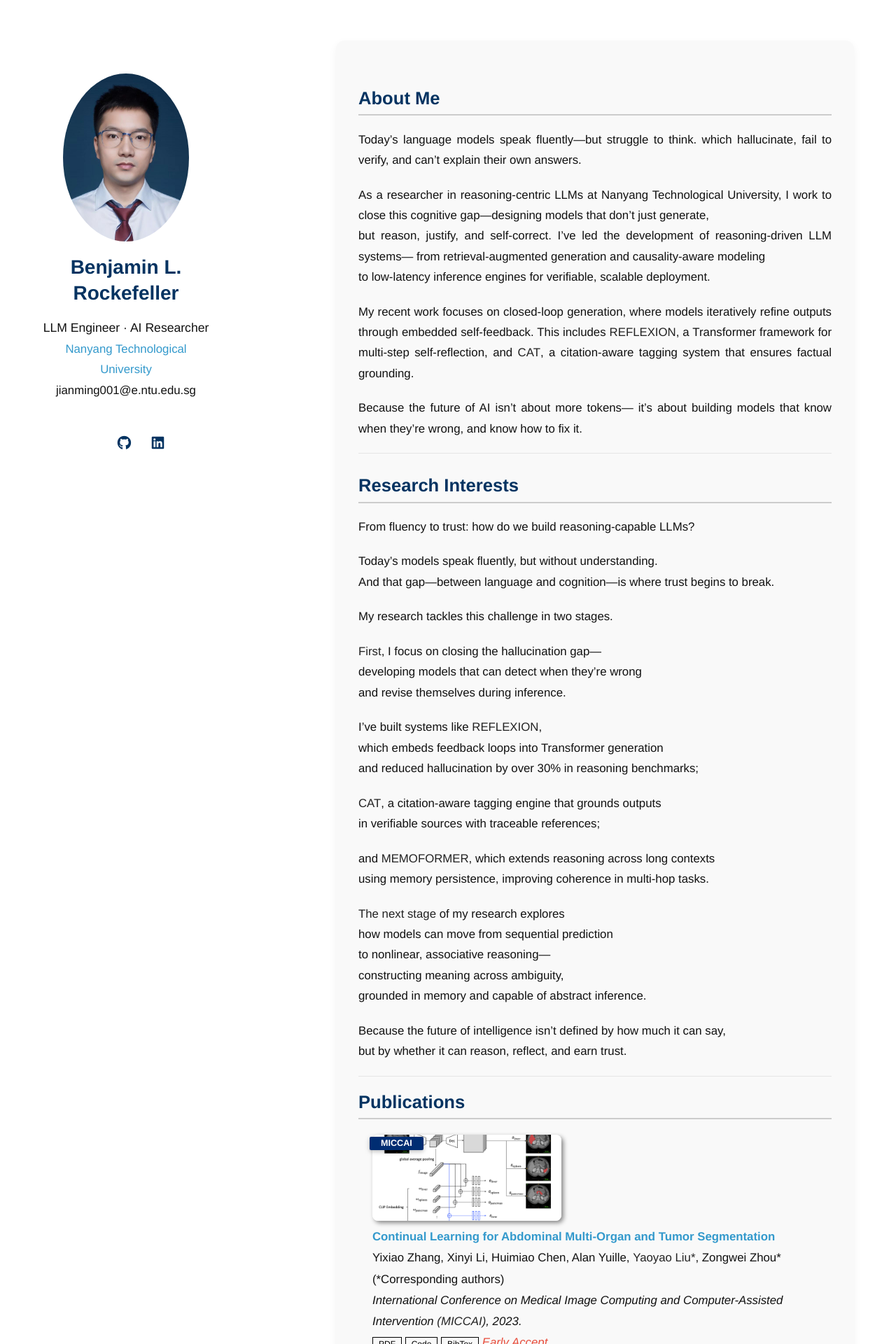
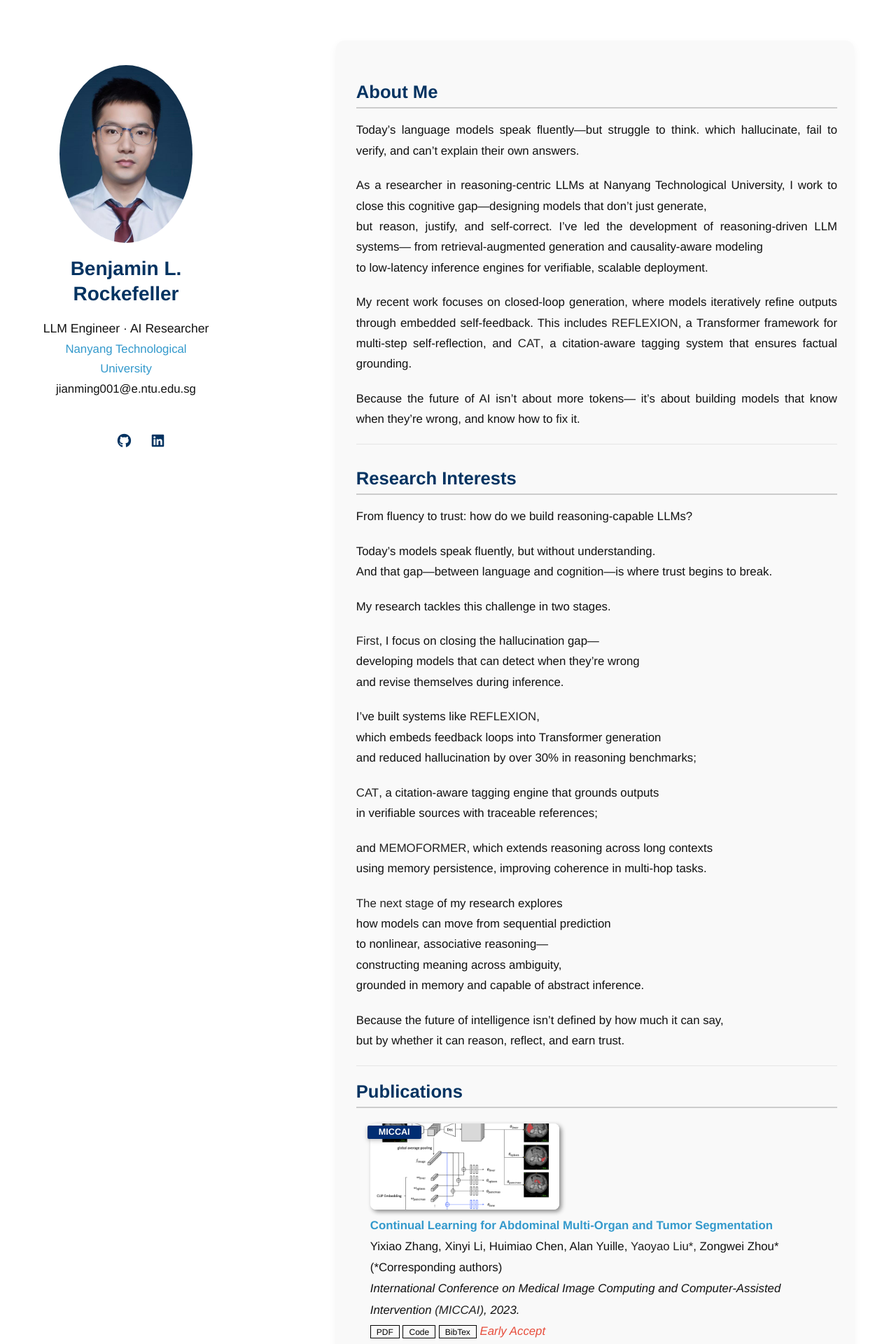
Before and after one commit to BenjaminRockefeller/benjaminrockefeller.github.io, a Jekyll site: the page built from index.md, in a window 1280 px wide. Shown: the top 1920 px of the page at 70% size. Built offline with Jekyll 4.4.1, drawn with Linux system fonts in a browser that asks for light colours; a style sheet for code colours, icons or effects is not loaded; our own code applies the rules of GitHub Pages for plain Markdown files.

Commit message:
Update minimal-light.scss

```diff
--- a/_sass/minimal-light.scss
+++ b/_sass/minimal-light.scss
@@ -1116,3 +1116,63 @@
   margin-bottom: 1.2rem;
   text-align: justify;
 }
+/* === ✅ 精准对齐布局：靠左对齐、头像放大、顶部紧凑 === */
+
+/* 整体宽度保持宽阔，便于对齐控制 */
+.wrapper {
+  width: 1160px;
+  margin: 0 auto;
+  display: flex;
+  align-items: flex-start;
+}
+
+/* 左侧：头像信息块 */
+header {
+  width: 240px;
+  padding-top: 1.5em;       /* 原为 4.0em，大幅上移 */
+  text-align: center;
+}
+
+/* ⬆️ 放大头像，让视觉更聚焦 */
+.image.avatar img {
+  width: 190px;             /* 原 140px → 190px 更具存在感 */
+  padding: 10px;
+  border-radius: 100%;
+}
+
+/* 右侧：正文内容区 */
+section {
+  flex: 1;
+  margin-left: 2.4rem;      /* 贴近头像，但保留视觉呼吸空间 ≈ 40px */
+  padding-top: 1.5em;       /* 向上紧缩，保持与头像垂直对齐 */
+  padding-bottom: 50px;
+  padding-left: 1.8rem;
+  padding-right: 1.5rem;
+  max-width: 1040px;
+
+  background-color: #f9f9f9;
+  border-radius: 12px;
+  box-shadow: 0 4px 12px rgba(0, 0, 0, 0.05);
+}
+
+/* 字体与排版样式优化 */
+body {
+  font-family: "Microsoft YaHei", "PingFang SC", "Helvetica Neue", Arial, sans-serif;
+  font-size: 1.05rem;
+  color: #111;
+  line-height: 1.7;
+}
+
+section h2 {
+  margin-top: 2rem;
+  margin-bottom: 1rem;
+  font-size: 1.6rem;
+  font-weight: 600;
+  border-bottom: 2px solid #ccc;
+  padding-bottom: 0.3rem;
+}
+
+section p {
+  margin-bottom: 1.2rem;
+  text-align: justify;
+}
```
